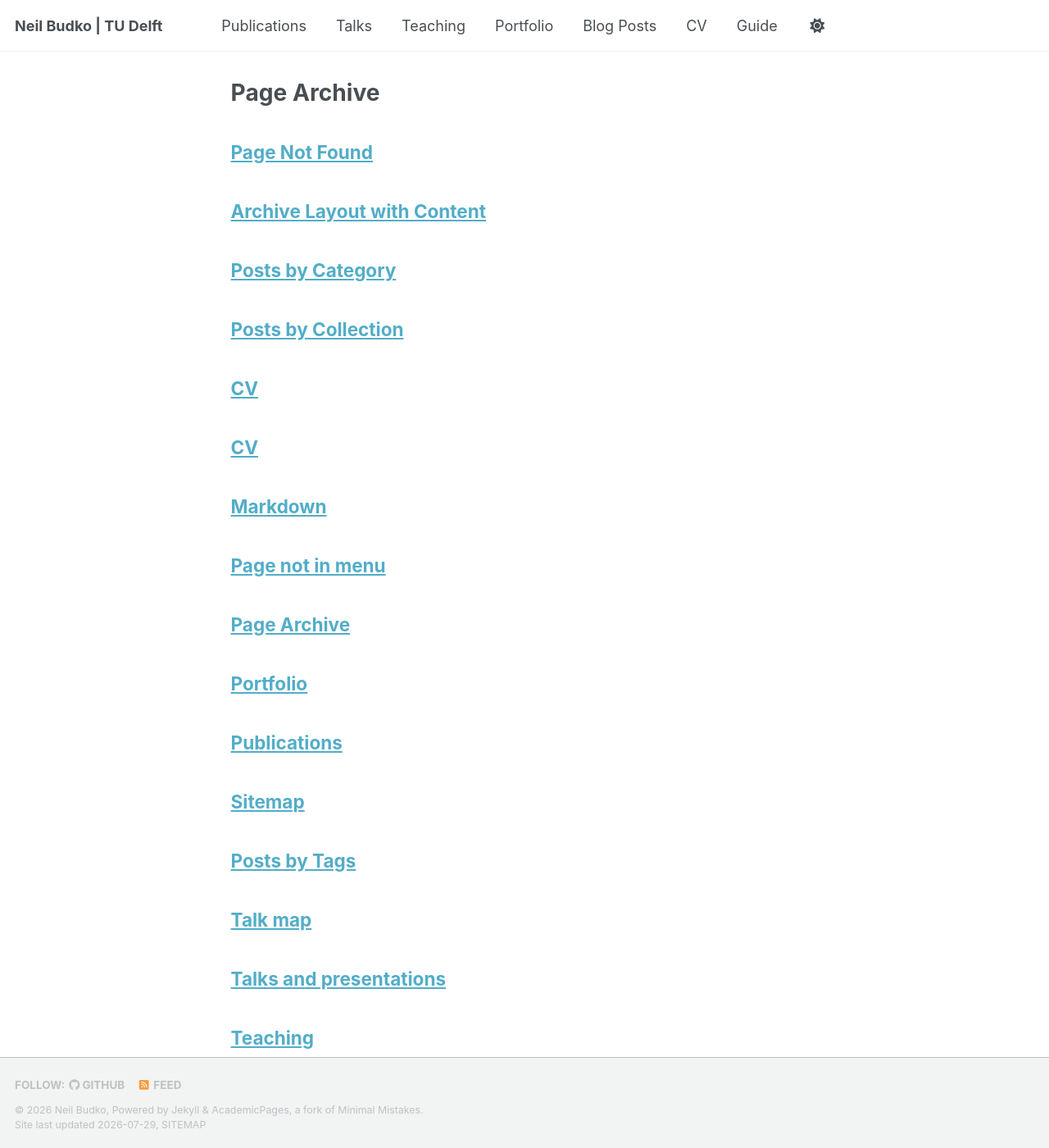
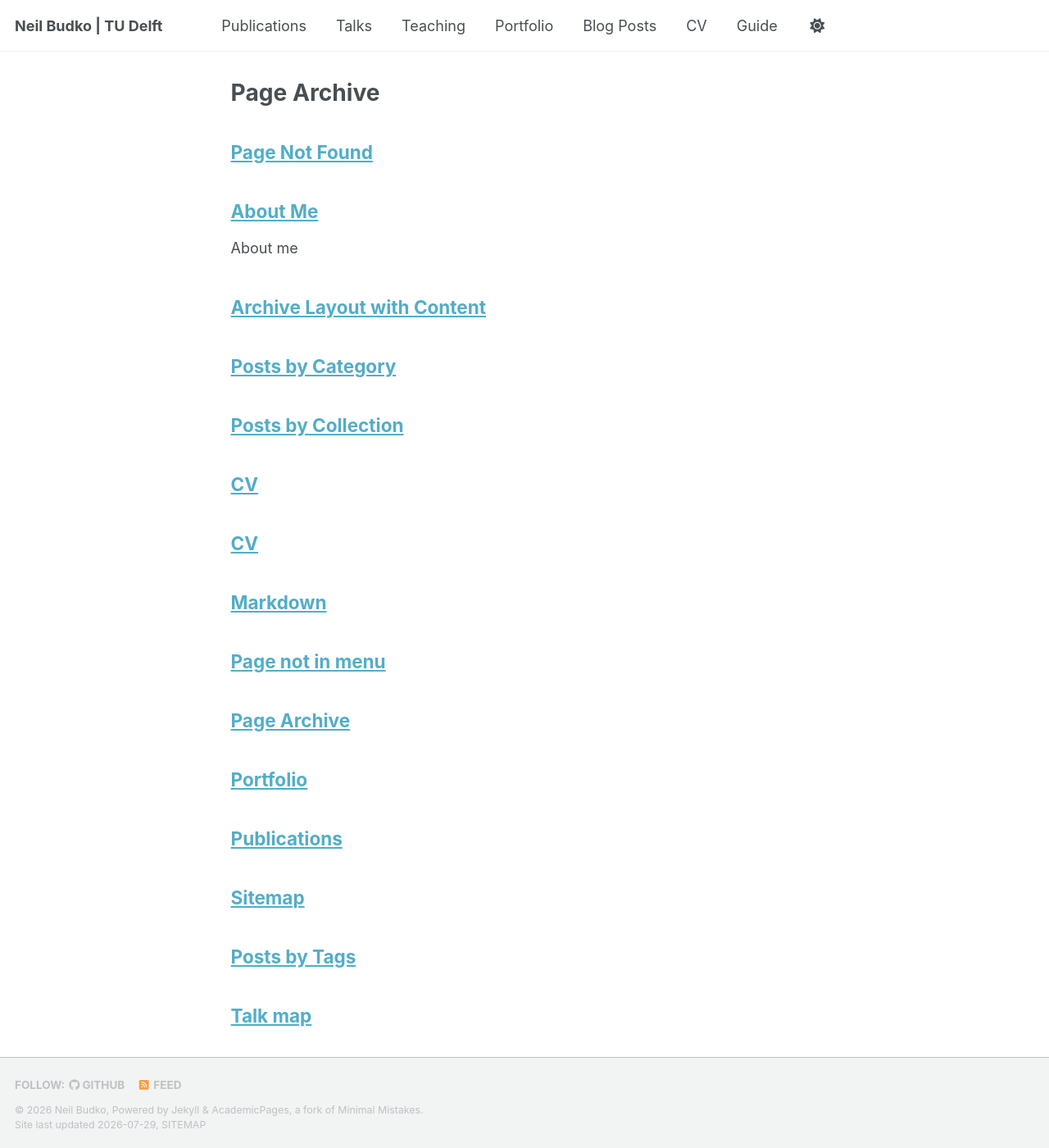
Before and after one commit to the-iterator/the-iterator.github.io, a Jekyll site: the page built from _pages/page-archive.html, in a window 1280 px wide and 1400 px high. Shown: the whole window at 82% size. Built offline with Jekyll 4.4.1, drawn with Linux system fonts in a browser that asks for light colours; a style sheet for code colours, icons or effects is not loaded.

Commit message:
Update about.md

```diff
--- a/_pages/about.md
+++ b/_pages/about.md
@@ -1,3 +1,13 @@
+---
+permalink: /
+title: "About Me"
+excerpt: "About me"
+author_profile: true
+redirect_from:
+  - /about/
+  - /about.html
+---
+
 # About Me
 
 I am an Applied Mathematician at the Delft Institute of Applied Mathematics (DIAM), TU Delft. While my foundational research spans diverse mathematical disciplines, my core focus is bridging advanced theory with high-impact real-world solutions.
```
